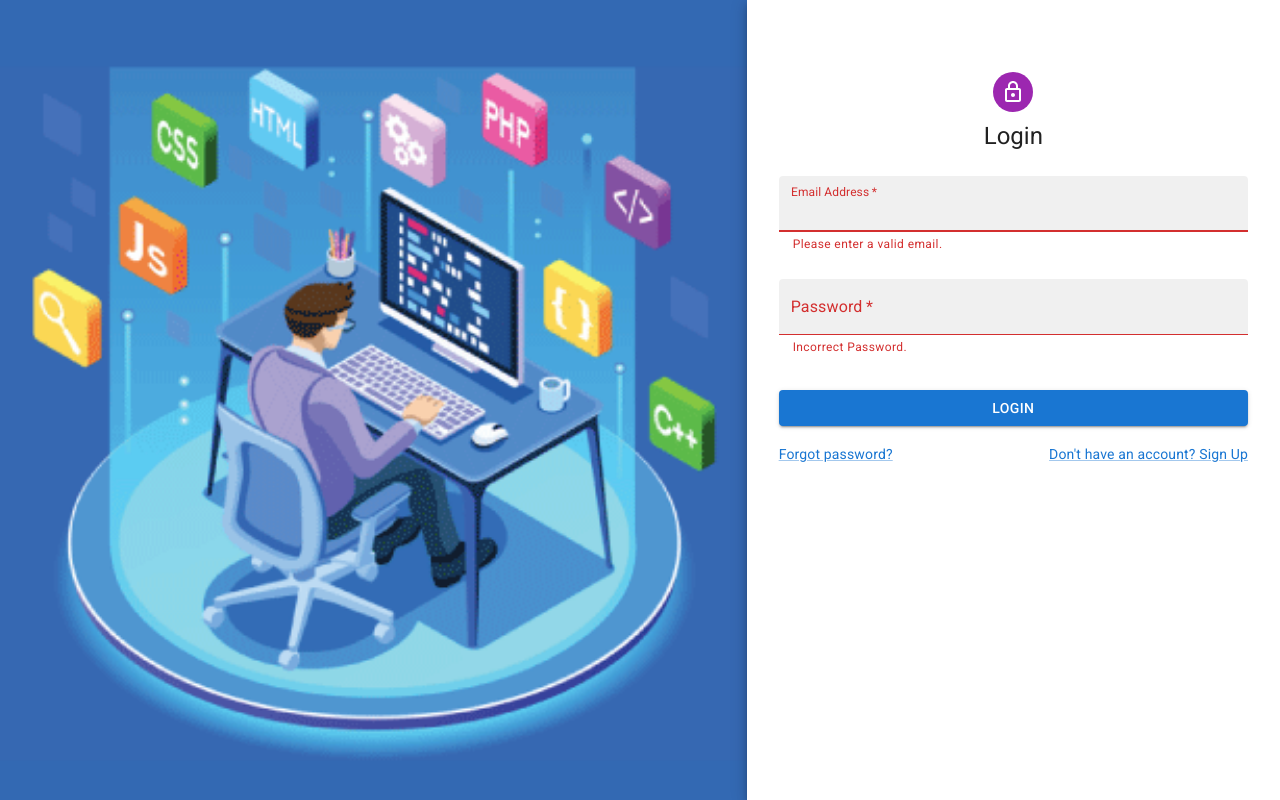
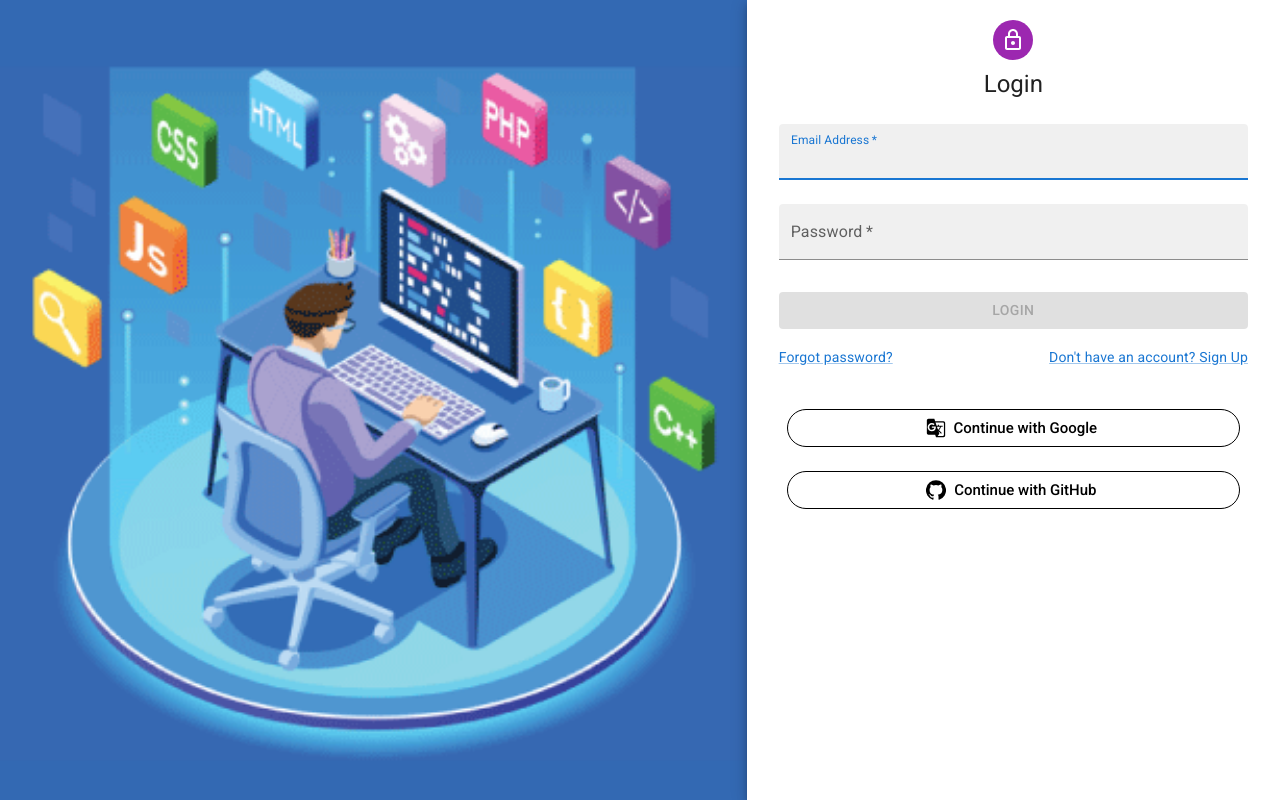
Before and after one commit to Taha-001/ProgrammingHub_FrontEnd, a React (Create React App) app: page / in a window 1280 px wide. Built offline with nearby package versions, Linux system fonts and the light colour scheme.

Commit message:
more courses, form validation, groups page
added Machine Learning and Artificial Intelligence Course card, added form validation and groups page.

```diff
--- a/src/App.js
+++ b/src/App.js
@@ -1,17 +1,23 @@
 import "./App.css";
 import React, { Fragment } from "react";
-import { Route } from "react-router-dom";
+import { Route, Switch, BrowserRouter } from "react-router-dom";
 import LoginPage from "./components/LoginPage";
 import SignUpPage from "./components/SignUpPage";
 import Learn from "./components/Learn";
+import Groups from "./components/Groups";
 
 function App() {
   return (
     <Fragment>
+      <BrowserRouter>
+      <Switch>
       <Route exact path="/" component={LoginPage} />
       {/* <LoginPage /> */}
       <Route path="/signup" component={SignUpPage} />
       <Route path="/learn" component={Learn} />
+      <Route path="/groups" component={Groups}/>
+      </Switch>
+      </BrowserRouter>
     </Fragment>
   );
 }
--- a/src/components/Courses.js
+++ b/src/components/Courses.js
@@ -51,6 +51,17 @@ const Courses = () => {
       heading: "Competitive Programming",
       subheading: "Learn Data Structure and Algorithms, DP and more",
     },
+    {
+      image: "/machine-learning.jpg",
+      heading: "Machine Learning",
+      subheading: "Learn how to create Machine Learning Algorithms",
+    },
+    {
+      image: "AI.jpg",
+      heading: "Artificial Intelligence",
+      subheading:
+        "Learn how to create Artificial Intelligence Programs and More",
+    },
   ];
   return (
     <Grid container spacing={3} className={classes.gridContainer}>
--- /dev/null
+++ b/src/components/Groups.js
@@ -0,0 +1,33 @@
+import React from "react";
+import SideDrawer from "./SideDrawer";
+import TopNavigationBar from "./TopNavigationBar";
+import { makeStyles } from "@material-ui/core";
+import { drawerWidth } from "./SideDrawer";
+import { Grid } from "@material-ui/core";
+const useStyles = makeStyles({
+  gridContainer: {
+    width: `calc(100% - ${drawerWidth}px)`,
+    marginLeft: "auto",
+    marginTop: "1rem",
+    marginRight: "0.2rem",
+  },
+  h2:{
+      paddingLeft:"1rem",
+  }
+});
+
+const Groups = () => {
+  const classes = useStyles();
+
+  return (
+    <div>
+      <TopNavigationBar />
+      <Grid container className={classes.gridContainer}>
+        <h2 className={classes.h2}>You haven't been added to any groups yet.</h2>
+      </Grid>
+      <SideDrawer />
+    </div>
+  );
+};
+
+export default Groups;
--- a/src/components/LoginPage.js
+++ b/src/components/LoginPage.js
@@ -11,11 +11,42 @@ import LockOutlinedIcon from "@mui/icons-material/LockOutlined";
 import Typography from "@mui/material/Typography";
 import { createTheme, ThemeProvider } from "@mui/material/styles";
 import { useHistory } from "react-router-dom";
-
+import GTranslateIcon from "@material-ui/icons/GTranslate";
+import GitHubIcon from "@material-ui/icons/GitHub";
+import useInput from "../hooks/use-input";
 const theme = createTheme();
+const buttonStyle = {
+  textTransform: "none",
+  display: "flex",
+  alignItems: "center",
+  width: "100%",
+  borderColor: "#000000",
+  borderRadius: "10rem",
+  color: "#000000",
+  fontSize: "15px",
+  letterSpacing: "0",
+};
 
 function LoginPage() {
   const history = useHistory();
+  const {
+    value: enteredEmail,
+    isValid: emailIsValid,
+    valueChangeHandler: emailChangeHandler,
+    blurChangeHandler: emailBlurHandler,
+    hasError: emailHasError,
+  } = useInput((value) => value.includes("@"));
+  const {
+    value: enteredPassword,
+    isValid: passwordIsValid,
+    valueChangeHandler: passwordChangeHandler,
+    blurChangeHandler: passwordBlurHandler,
+    hasError: passwordHasError,
+  } = useInput((value) => value.trim() !== "");
+  let formIsValid = false;
+  if (emailIsValid && passwordIsValid) {
+    formIsValid = true;
+  }
   const handleSubmit = (event) => {
     event.preventDefault();
     const data = new FormData(event.currentTarget);
@@ -54,6 +85,7 @@ function LoginPage() {
               flexDirection: "column",
               alignItems: "center",
             }}
+            style={{ marginTop: "12px" }}
           >
             <Avatar sx={{ m: 1, bgcolor: "secondary.main" }}>
               <LockOutlinedIcon />
@@ -63,8 +95,8 @@ function LoginPage() {
             </Typography>
             <Box component="form" onSubmit={handleSubmit} sx={{ mt: 1 }}>
               <TextField
-                error
-                helperText="Please enter a valid email."
+                error={emailHasError}
+                helperText={emailHasError && "Please enter a valid email."}
                 margin="normal"
                 required
                 fullWidth
@@ -74,10 +106,17 @@ function LoginPage() {
                 autoComplete="email"
                 autoFocus
                 variant="filled"
+                onChange={emailChangeHandler}
+                onBlur={emailBlurHandler}
+                value={enteredEmail}
+                type="email"
               />
               <TextField
-                error
-                helperText="Incorrect Password."
+                error={passwordHasError}
+                onChange={passwordChangeHandler}
+                onBlur={passwordBlurHandler}
+                value={enteredPassword}
+                helperText={passwordHasError && "Please enter your password."}
                 margin="normal"
                 required
                 fullWidth
@@ -91,6 +130,7 @@ function LoginPage() {
               <Button
                 type="submit"
                 fullWidth
+                disabled={!formIsValid}
                 variant="contained"
                 sx={{ mt: 3, mb: 2 }}
                 onClick={() => history.push("/learn")}
@@ -110,6 +150,28 @@ function LoginPage() {
                 </Grid>
               </Grid>
             </Box>
+            <Grid container spacing={3} style={{ padding: "8px" }} mt={1}>
+              <Grid item xs={12}>
+                <Button
+                  variant="outlined"
+                  startIcon={<GTranslateIcon />}
+                  style={buttonStyle}
+                  fullWidth
+                >
+                  Continue with Google
+                </Button>
+              </Grid>
+              <Grid item xs={12}>
+                <Button
+                  variant="outlined"
+                  startIcon={<GitHubIcon />}
+                  style={buttonStyle}
+                  fullWidth
+                >
+                  Continue with GitHub
+                </Button>
+              </Grid>
+            </Grid>
           </Box>
         </Grid>
       </Grid>
--- a/src/components/SignUpPage.js
+++ b/src/components/SignUpPage.js
@@ -10,10 +10,50 @@ import LockOutlinedIcon from "@mui/icons-material/LockOutlined";
 import Typography from "@mui/material/Typography";
 import { Paper } from "@mui/material";
 import { createTheme, ThemeProvider } from "@mui/material/styles";
+import useInput from "../hooks/use-input";
 
 const theme = createTheme();
 
 export default function SignUpPage() {
+  const {
+    hasError: usernameHasError,
+    value: username,
+    valueChangeHandler: usernameChangeHandler,
+    blurChangeHandler: usernameBlurHandler,
+    isValid: usernameIsValid,
+  } = useInput((value) => value.length > 6);
+  const {
+    value: enteredEmail,
+    isValid: emailIsValid,
+    valueChangeHandler: emailChangeHandler,
+    blurChangeHandler: emailBlurHandler,
+    hasError: emailHasError,
+  } = useInput((value) => value.includes("@"));
+  const {
+    value: enteredPassword,
+    isValid: passwordIsValid,
+    valueChangeHandler: passwordChangeHandler,
+    blurChangeHandler: passwordBlurHandler,
+    hasError: passwordHasError,
+  } = useInput((value) => value.trim() !== "");
+  const {
+    value: enteredConfirmPassword,
+    isValid: confirmPasswordIsValid,
+    valueChangeHandler: confirmPasswordChangeHandler,
+    blurChangeHandler: confirmPasswordBlurHandler,
+    hasError: confirmPasswordHasError,
+  } = useInput((value) => value.trim() !== "");
+
+  let formIsValid = false;
+  if (
+    usernameIsValid &&
+    emailIsValid &&
+    passwordIsValid &&
+    confirmPasswordIsValid &&
+    enteredPassword === enteredConfirmPassword
+  ) {
+    formIsValid = true;
+  }
   const handleSubmit = (event) => {
     event.preventDefault();
     const data = new FormData(event.currentTarget);
@@ -61,8 +101,13 @@ export default function SignUpPage() {
             </Typography>
             <Box component="form" onSubmit={handleSubmit} sx={{ mt: 1 }}>
               <TextField
-                error
-                helperText="Please enter a valid username."
+                error={usernameHasError}
+                onChange={usernameChangeHandler}
+                onBlur={usernameBlurHandler}
+                value={username}
+                helperText={
+                  usernameHasError && "Please enter a valid username."
+                }
                 margin="normal"
                 required
                 fullWidth
@@ -74,8 +119,11 @@ export default function SignUpPage() {
                 variant="filled"
               />
               <TextField
-                error
-                helperText="Please enter a valid email."
+                error={emailHasError}
+                onChange={emailChangeHandler}
+                onBlur={emailBlurHandler}
+                value={enteredEmail}
+                helperText={emailHasError && "Please enter a valid email."}
                 margin="normal"
                 required
                 fullWidth
@@ -89,6 +137,9 @@ export default function SignUpPage() {
               <Grid container spacing={2} sx={{ mt: 1 }}>
                 <Grid item xs={12} sm={6}>
                   <TextField
+                    onChange={passwordChangeHandler}
+                    onBlur={passwordBlurHandler}
+                    value={enteredPassword}
                     autoComplete="password"
                     name="password"
                     required
@@ -96,20 +147,28 @@ export default function SignUpPage() {
                     id="password"
                     label="Password"
                     autoFocus
-                    error
-                    helperText="Please enter a password"
+                    variant="filled"
+                    error={passwordHasError}
+                    helperText={passwordHasError && "Please enter a password."}
                   />
                 </Grid>
                 <Grid item xs={12} sm={6}>
                   <TextField
+                    onBlur={confirmPasswordBlurHandler}
+                    onChange={confirmPasswordChangeHandler}
+                    value={enteredConfirmPassword}
                     required
                     fullWidth
+                    variant="filled"
                     id="Confirm Password"
                     label="Confirm Password"
                     name="Confirm Password"
                     autoComplete="Confirm Password"
-                    error
-                    helperText="Please enter a password"
+                    error={confirmPasswordHasError}
+                    helperText={
+                      confirmPasswordHasError &&
+                      "Please re-enter the password and check if it matches with the password."
+                    }
                   />
                 </Grid>
               </Grid>
@@ -121,6 +180,7 @@ export default function SignUpPage() {
                 onClick={() => {
                   <Link href="/learn" to="/learn" />;
                 }}
+                disabled={!formIsValid}
               >
                 Sign Up
               </Button>
--- /dev/null
+++ b/src/hooks/use-input.js
@@ -0,0 +1,29 @@
+import { useState } from "react";
+
+const useInput = (validateValue) => {
+  const [enteredValue, setEnteredValue] = useState("");
+  const [isTouched, setIsTouched] = useState(false);
+
+  const valueChangeHandler = (event) => {
+    setEnteredValue(event.target.value);
+  };
+  const blurChangeHandler = (event) => {
+    setIsTouched(true);
+  };
+  const valueIsValid = validateValue(enteredValue);
+  const hasError = !valueIsValid && isTouched;
+  const reset = () => {
+    setEnteredValue("");
+    setIsTouched(false);
+  };
+  return {
+    hasError,
+    value: enteredValue,
+    isValid: valueIsValid,
+    reset,
+    valueChangeHandler,
+    blurChangeHandler,
+  };
+};
+
+export default useInput;
```
Also changed, not shown: public/AI.jpg (added), public/machine-learning.jpg (added).
